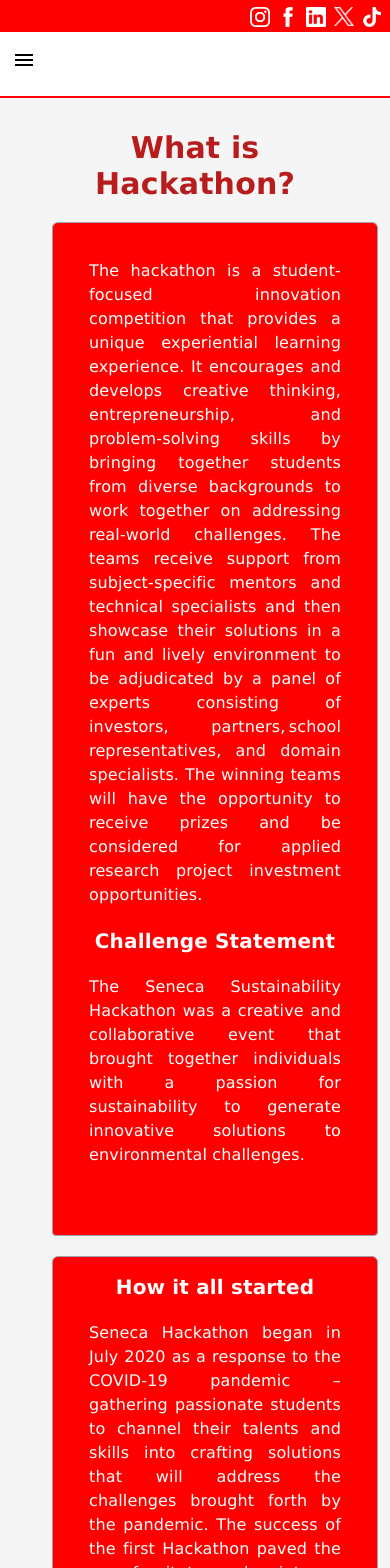
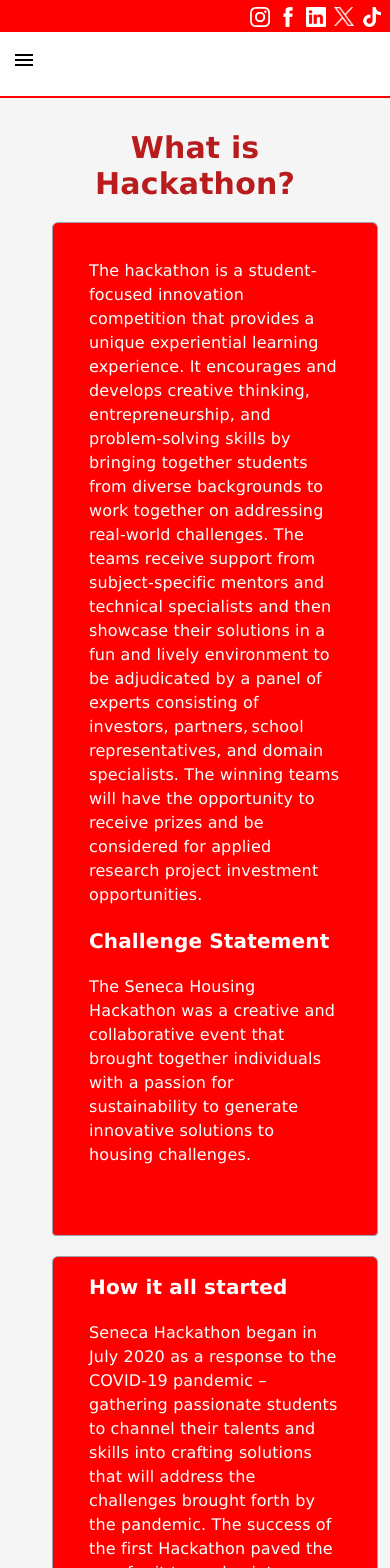
Before and after one commit to busycaesar/SenecaHackathon2024, a React (Create React App) app: page /about in a window 390 px wide. Shown: the top 1568 px of the page. Built offline with nearby package versions, Linux system fonts and the light colour scheme.

Commit message:
mobile changes

```diff
--- a/src/Pages/aboutUs.jsx
+++ b/src/Pages/aboutUs.jsx
@@ -10,12 +10,12 @@
         <div class="card mb-5 border-r border-b border-l border-gray-400 lg:border-l-0 lg:border-t lg:border-gray-400 bg-white rounded-b lg:rounded-b-none lg:rounded-r p-4 flex flex-col justify-between leading-normal">
           <div class="mb-8">
             <div class="text-white font-bold text-center text-xl mb-2"></div>
-            <p class="text-white text-base text-justify m-5">The hackathon is a student-focused innovation competition that provides a unique experiential learning experience. It encourages and develops creative thinking, entrepreneurship, and problem-solving skills by bringing together students from diverse backgrounds to work together on addressing real-world challenges. The teams receive support from subject-specific mentors and technical specialists and then showcase their solutions in a fun and lively environment to be adjudicated by a panel of experts consisting of investors, partners, school representatives, and domain specialists. The winning teams will have the opportunity to receive prizes and be considered for applied research project investment opportunities. </p>
-            <div class="text-white font-bold text-center text-xl mb-2">Challenge Statement</div>
-            <p class="text-white text-base text-justify m-5">
-              The Seneca Sustainability Hackathon was a creative and collaborative
+            <p class="text-white text-base md:text-justify m-5">The hackathon is a student-focused innovation competition that provides a unique experiential learning experience. It encourages and develops creative thinking, entrepreneurship, and problem-solving skills by bringing together students from diverse backgrounds to work together on addressing real-world challenges. The teams receive support from subject-specific mentors and technical specialists and then showcase their solutions in a fun and lively environment to be adjudicated by a panel of experts consisting of investors, partners, school representatives, and domain specialists. The winning teams will have the opportunity to receive prizes and be considered for applied research project investment opportunities. </p>
+            <div class="text-white ml-5 font-bold md:text-center text-xl mb-2">Challenge Statement</div>
+            <p class="text-white text-base md:text-justify m-5">
+              The Seneca Housing Hackathon was a creative and collaborative
               event that brought together individuals with a passion for
-              sustainability to generate innovative solutions to environmental
+              sustainability to generate innovative solutions to housing
               challenges.
             </p>
           </div>
@@ -28,8 +28,8 @@
 
         <div class="card border-r border-b border-l border-gray-400 lg:border-l-0 lg:border-t lg:border-gray-400 bg-white rounded-b lg:rounded-b-none lg:rounded-r p-4 flex flex-col justify-between leading-normal">
           <div class="">
-            <div class="text-white font-bold text-center text-xl mb-2">How it all started</div>
-            <p class="text-white text-base text-justify m-5">Seneca Hackathon began in July 2020 as a response to the COVID-19 pandemic – gathering passionate students to channel their talents and skills into crafting solutions that will address the challenges brought forth by the pandemic. The success of the first Hackathon paved the way for it to evolve into an annual contest with the goal to tackle the most relevant and pressing issues of our society.  </p>
+            <div class="text-white font-bold md:text-center text-xl ml-5 mb-2">How it all started</div>
+            <p class="text-white text-base md:text-justify m-5">Seneca Hackathon began in July 2020 as a response to the COVID-19 pandemic – gathering passionate students to channel their talents and skills into crafting solutions that will address the challenges brought forth by the pandemic. The success of the first Hackathon paved the way for it to evolve into an annual contest with the goal to tackle the most relevant and pressing issues of our society.  </p>
           </div>
           <div class="flex items-center">
           </div>
@@ -41,22 +41,22 @@
             <div class="max-w-2xl mx-auto">
               <h2 class="mb-5 pt-5 text-3xl text-red-500 font-semibold font-heading">Who we are</h2>
               <h3 class="mb-3 text-xl font-medium underline">The organizing team</h3>
-              <p class="mb-6 text-xl  text-justify text-black">Seneca Hackathon is comprised of dedicated organizing committee of volunteers – skilled professionals and enthusiastic students who lead the way to steer and integrate our mission and vision, ensuring seamless execution of the entire Hackathon event.  </p>
+              <p class="mb-6 text-xl md:text-justify text-black">Seneca Hackathon is comprised of dedicated organizing committee of volunteers – skilled professionals and enthusiastic students who lead the way to steer and integrate our mission and vision, ensuring seamless execution of the entire Hackathon event.  </p>
               <h3 class="mb-3 text-xl font-medium underline">The participants </h3>
-              <p class="mb-6 text-xl  text-justify text-black">Our participants are students and alumni of Seneca and its partner institutions with wide-ranging interests and diverse backgrounds united and driven by shared passion for innovation.  </p>
+              <p class="mb-6 text-xl md:text-justify text-black">Our participants are students and alumni of Seneca and its partner institutions with wide-ranging interests and diverse backgrounds united and driven by shared passion for innovation.  </p>
               <h3 class="mb-3 text-xl font-medium underline">The sponsors  </h3>
-              <p class="mb-10 text-xl  text-justify text-black">Our sponsors and partners help us shape our challenge sets according to the theme of the hackathon and extend their resources and expertise in support to the overall success of the event.  </p>
+              <p class="mb-10 text-xl md:text-justify text-black">Our sponsors and partners help us shape our challenge sets according to the theme of the hackathon and extend their resources and expertise in support to the overall success of the event.  </p>
               <h2 class="mb-3 text-2xl text-red-500 italic font-normal font-heading">Our vision </h2>
-              <p class="mb-10 text-xl  text-justify text-black">Empowering innovation, fostering collaboration.</p>
+              <p class="mb-10 text-xl md:text-justify text-black">Empowering innovation, fostering collaboration.</p>
               <h2 class="mb-3 text-2xl text-red-500 italic font-normal font-heading">Our mission </h2>
-              <p class="mb-3 text-xl  text-justify text-black">Uniting talents with shared passion </p>
-              <ul role="list" class="mb-6 marker:text-red-500 list-disc pl-5 space-y-3 text-black text-justify">
+              <p class="mb-3 text-xl text-centr md:text-justify text-black">Uniting talents with shared passion </p>
+              <ul role="list" class="mb-6 marker:text-red-500 list-disc pl-5 space-y-3 text-black md:text-justify">
                 <li>Create innovative and impactful hackathon experience (Commitment to Participants) </li>
                 <li>Set new standards for excellence in organizing hackathons (Commitment to Hackathon Organizing Committee) </li>
                 <li>Foster a community of dedicated to continuous learning and growth (Commitment to Staff Member) </li>
               </ul>
               <h2 class="mb-3 text-2xl text-red-500 italic font-normal font-heading">Our Manifesto  </h2>
-              <ul role="list" class="pb-5 marker:text-red-500 list-disc pl-5 space-y-3 text-black text-justify">
+              <ul role="list" class="pb-5 marker:text-red-500 list-disc pl-5 space-y-3 text-black md:text-justify">
                 <li>Diverse – Diversity in team composition greatly affects outcome. </li>
                 <li>Inclusive – No program or level of experience is left out. </li>
                 <li>Fun – Incredible energy level, creativity, networking, teamwork, prices, SWAG  </li>
```
